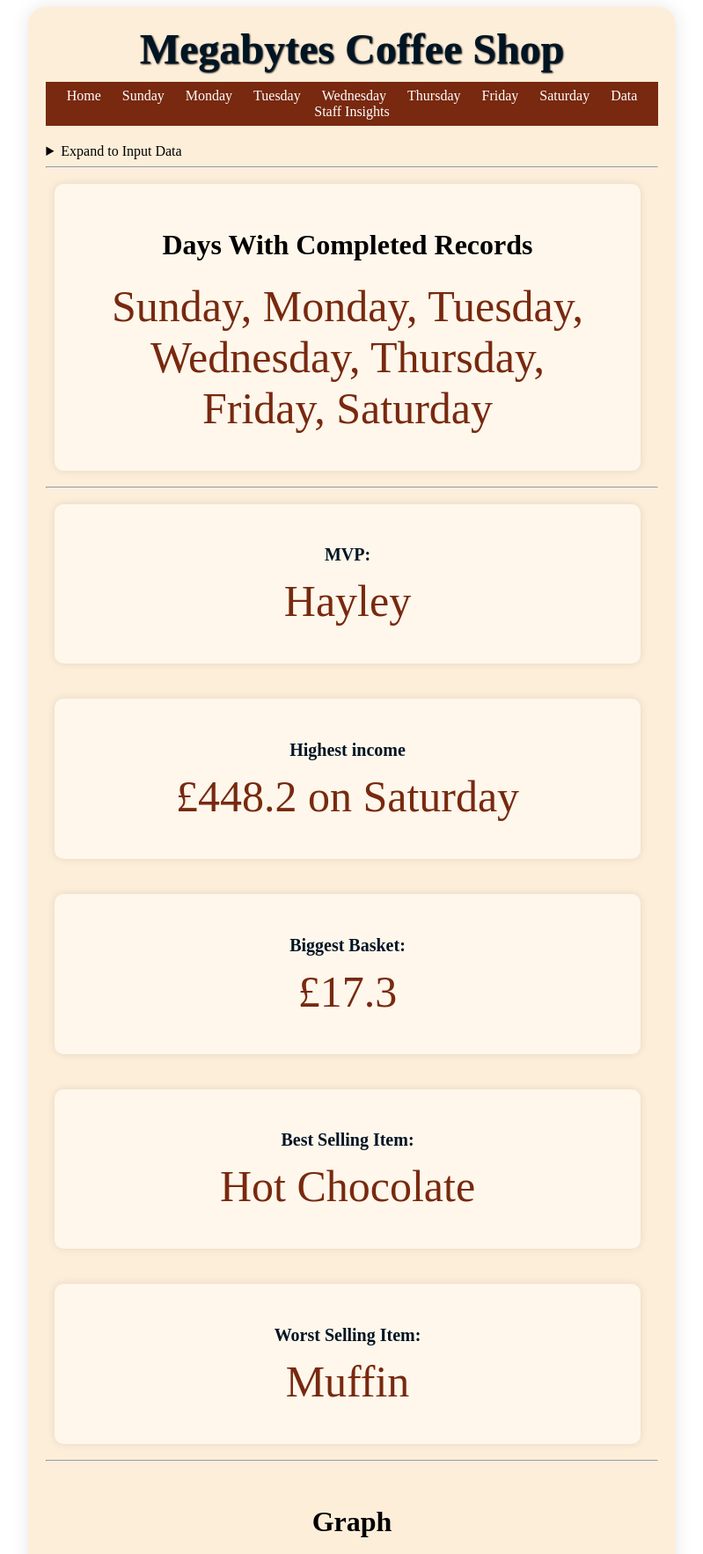
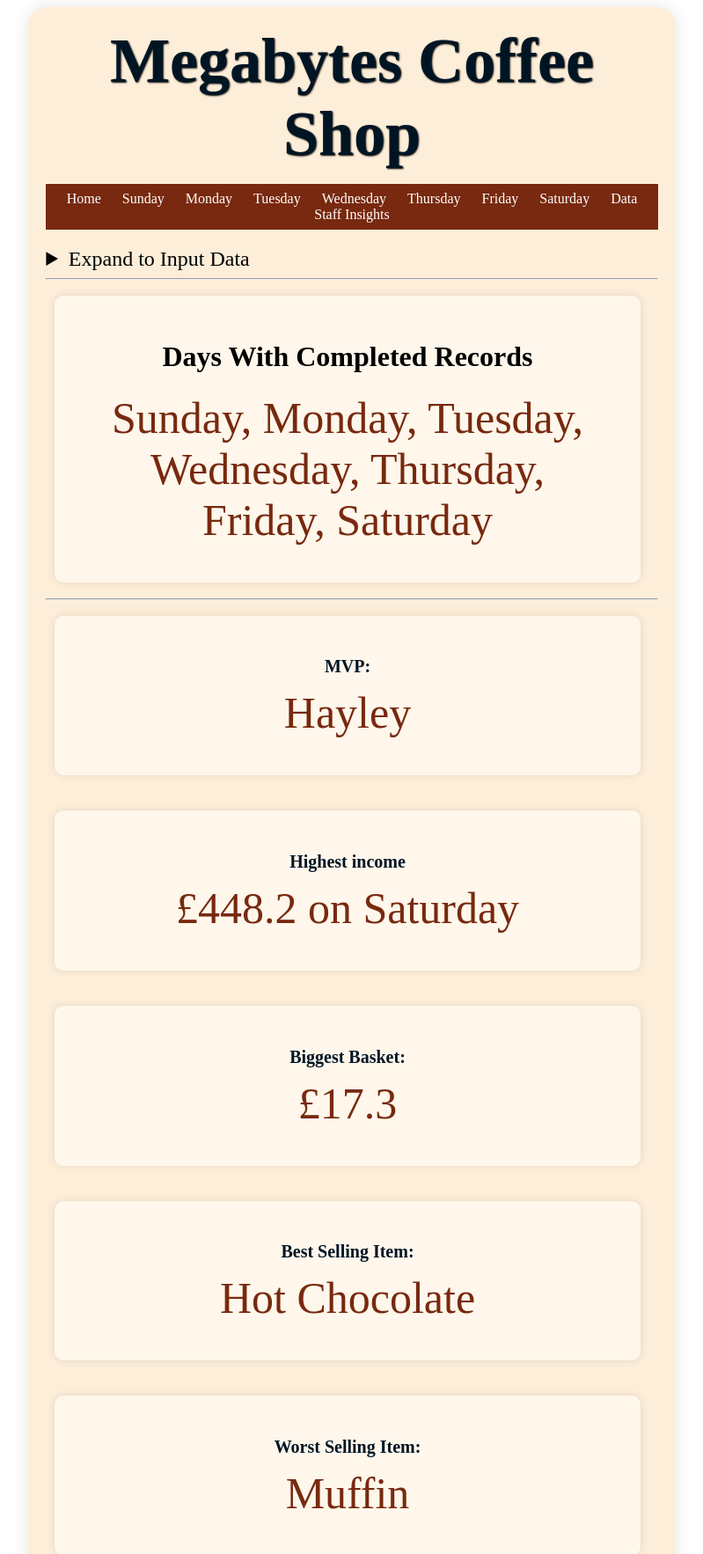
Before and after one commit to casant3/Flask-web-dashboard-application, a Flask app: page / in a window 1280 px wide. Shown: the top 1766 px of the page at 88% size, without its empty margins (240-1039 px from the left). Run offline with Flask 3, Linux system fonts and the light colour scheme; data comes from the database, SQL or seed files in the repository.

Commit message:
new arrow images

```diff
--- a/website/static/style.css
+++ b/website/static/style.css
@@ -2,9 +2,9 @@
 nav {
     background-color: #78290f;
     justify-content: space-evenly;
-    padding: 7px;
+    padding: 8px;
     text-align: center;
-    margin-top: 10px;
+    margin-top: 15px;
 }
 
 nav a {
@@ -26,7 +26,7 @@ header {
 header h1 {
     color: #001524;
     font-family: 'Roboto Slab', serif;
-    font-size: 3rem;
+    font-size: 4.5rem;
     text-shadow: 1px 1px 2px black;
     margin: 0px;
 }
@@ -40,9 +40,9 @@ header h1 {
     width: 55%;
     margin: auto;
     display: flex;
-    /* flex-wrap: wrap; */
+    flex-wrap: wrap;
     justify-content: center;
-    flex-direction: column;
+    /* flex-direction: column; */
     align-items: center;
 }
 
@@ -198,3 +198,7 @@ input[type="number"] {
 .smaller-text .segment {
     padding: 10px;
 }
+
+.expand_text {
+    font-size: 1.5rem;
+}
--- a/website/templates/index.html
+++ b/website/templates/index.html
@@ -11,7 +11,7 @@
 
 <div class="container">
     <details>
-        <summary>
+        <summary class="expand_text">
             Expand to Input Data
         </summary>
         <form action="/add" method="post">
--- a/website/templates/page4.html
+++ b/website/templates/page4.html
@@ -27,12 +27,6 @@
 
                             {% endif %}
                     {% endfor %}
-
-
-
-
-
-
             </div>
             {% endif %}
         {% endfor %}
```
Also changed, not shown: website/static/pie_charts/down_arrow.jpg, website/static/pie_charts/up_arrow.jpg, website/templates/page3.html (indentation only).
